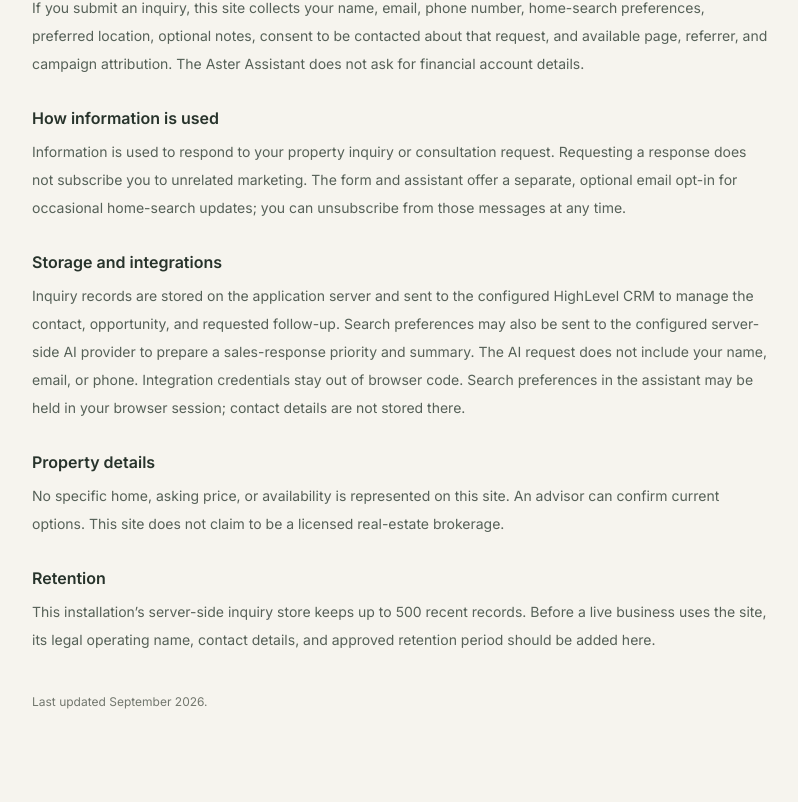
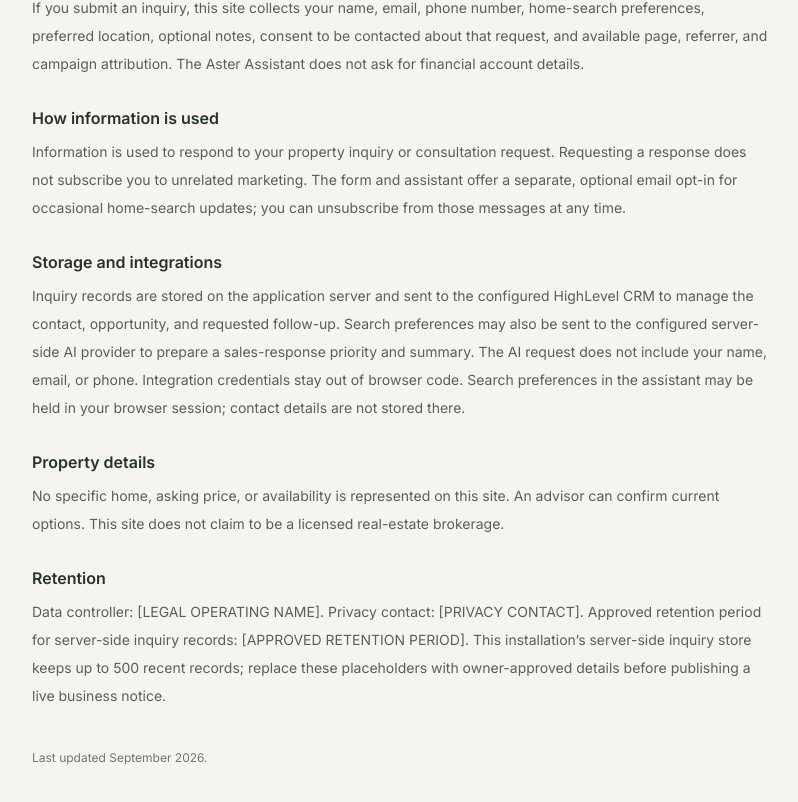
Before and after one commit to mlester999/aster-homes, a Next.js app: page /privacy in a window 1280 px wide. Shown: the part 372-1174 px from the top of the page, without its empty margins (240-1038 px from the left). Before the commit the page ends 1146 px from the top, so only its background shows below. Built offline with nearby package versions, Linux system fonts and the light colour scheme; no server answers.

Commit message:
Document acquisition QA and protect env files

```diff
--- a/app/privacy/page.tsx
+++ b/app/privacy/page.tsx
@@ -33,7 +33,7 @@ export default function PrivacyPage() {
           <section><h2 className="text-base font-semibold text-aster-ink">How information is used</h2><p className="mt-2">Information is used to respond to your property inquiry or consultation request. Requesting a response does not subscribe you to unrelated marketing. The form and assistant offer a separate, optional email opt-in for occasional home-search updates; you can unsubscribe from those messages at any time.</p></section>
           <section><h2 className="text-base font-semibold text-aster-ink">Storage and integrations</h2><p className="mt-2">Inquiry records are stored on the application server and sent to the configured HighLevel CRM to manage the contact, opportunity, and requested follow-up. Search preferences may also be sent to the configured server-side AI provider to prepare a sales-response priority and summary. The AI request does not include your name, email, or phone. Integration credentials stay out of browser code. Search preferences in the assistant may be held in your browser session; contact details are not stored there.</p></section>
           <section><h2 className="text-base font-semibold text-aster-ink">Property details</h2><p className="mt-2">No specific home, asking price, or availability is represented on this site. An advisor can confirm current options. This site does not claim to be a licensed real-estate brokerage.</p></section>
-          <section><h2 className="text-base font-semibold text-aster-ink">Retention</h2><p className="mt-2">This installation’s server-side inquiry store keeps up to 500 recent records. Before a live business uses the site, its legal operating name, contact details, and approved retention period should be added here.</p></section>
+          <section><h2 className="text-base font-semibold text-aster-ink">Retention</h2><p className="mt-2">Data controller: [LEGAL OPERATING NAME]. Privacy contact: [PRIVACY CONTACT]. Approved retention period for server-side inquiry records: [APPROVED RETENTION PERIOD]. This installation’s server-side inquiry store keeps up to 500 recent records; replace these placeholders with owner-approved details before publishing a live business notice.</p></section>
         </div>
         <p className="mt-10 text-xs text-aster-muted">Last updated September 2026.</p>
       </article>
```
Also changed, not shown: 2 other files (tests, documents, lock files or other folders).
